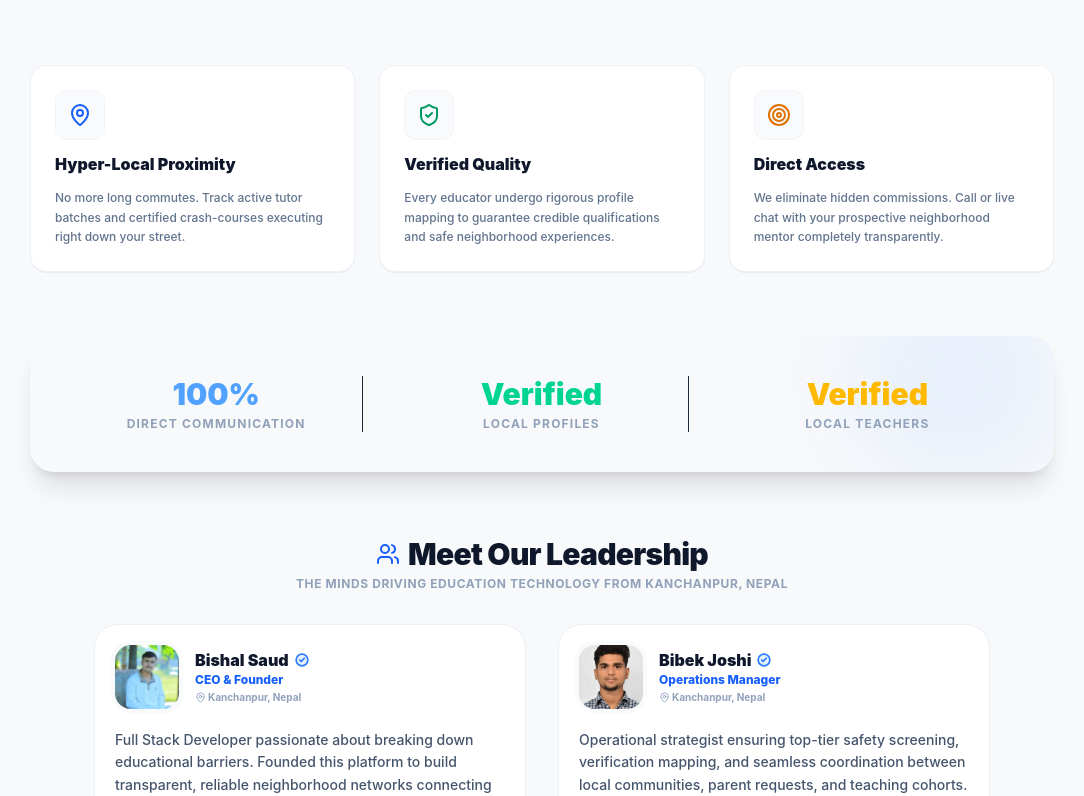
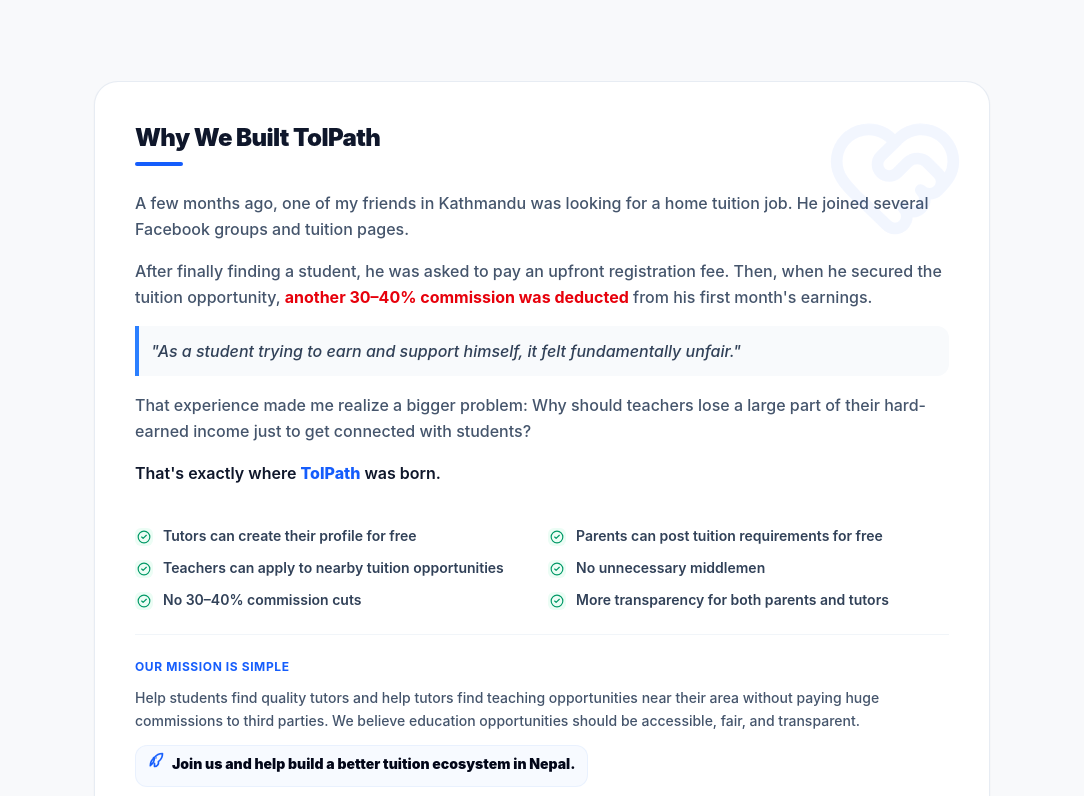
Before and after one commit to Bishal-Saud/Dealdoko-, a React (Vite) app: page /aboutus in a window 1280 px wide. Shown: the part 384-1180 px from the top of the page, without its empty margins (98-1182 px from the left). Built offline with nearby package versions, Linux system fonts and the light colour scheme; no server answers.

Commit message:
bug fixed

```diff
--- a/src/Pages/AboutUsPage.jsx
+++ b/src/Pages/AboutUsPage.jsx
@@ -9,7 +9,9 @@ import {
   PhoneCall,
   Mail,
   Layers,
-  CheckCircle2
+  CheckCircle2,
+  ArrowRight,
+  HeartHandshake
 } from 'lucide-react';
 import toast, { Toaster } from 'react-hot-toast';
 
@@ -20,8 +22,6 @@ import HomeLayout from '../Layouts/HomeLayout';
 import SocialMedia from '../components/SocialMedia';
 
 function AboutUsPage() {
-
-
 
   const team = [
     {
@@ -68,7 +68,6 @@ function AboutUsPage() {
       },
     });
 
-    // Smooth delay before popping native client layer
     setTimeout(() => {
       window.location.href = `mailto:${email}?subject=Tuition Platform Inquiry`;
     }, 400);
@@ -83,7 +82,7 @@ function AboutUsPage() {
     {
       icon: <ShieldCheck className="text-emerald-600" size={24} />,
       title: "Verified Quality",
-      desc: "Every educator undergo rigorous profile mapping to guarantee credible qualifications and safe neighborhood experiences."
+      desc: "Every educator undergoes rigorous profile mapping to guarantee credible qualifications and safe neighborhood experiences."
     },
     {
       icon: <Target className="text-amber-600" size={24} />,
@@ -92,15 +91,20 @@ function AboutUsPage() {
     }
   ];
 
+  const pillars = [
+    "Tutors can create their profile for free",
+    "Parents can post tuition requirements for free",
+    "Teachers can apply to nearby tuition opportunities",
+    "No unnecessary middlemen",
+    "No 30–40% commission cuts",
+    "More transparency for both parents and tutors"
+  ];
+
   return (
     <HomeLayout>
-
-
-    <div className="min-h-screen bg-slate-50/50 text-slate-800 antialiased py-12 px-4 sm:px-6 lg:px-8 space-y-16">
-      {/* Dynamic Toast Mount Registry Wrapper Container */}
+      <div className="min-h-screen bg-slate-50/50 text-slate-800 antialiased py-12 px-4 sm:px-6 lg:px-8 space-y-20">
         <Toaster position="top-center" reverseOrder={false} />
 
-      {/* 1. HERO VISION BANNER */}
         <section className="max-w-5xl mx-auto text-center space-y-4">
           <div className="inline-flex items-center gap-2 px-3 py-1 bg-blue-50 text-blue-700 rounded-full text-xs font-bold uppercase tracking-wider">
             <Sparkles size={14} className="text-blue-600 animate-pulse" /> Empowering Local Education
@@ -113,7 +117,64 @@ function AboutUsPage() {
           </p>
         </section>
 
-      {/* 2. PLATFORM VALUES / ADVANTAGES */}
+
+        <section className="max-w-4xl mx-auto bg-white border border-slate-200/80 rounded-3xl p-6 md:p-10 shadow-xs relative overflow-hidden">
+          <div className="absolute top-0 right-0 p-6 opacity-5 pointer-events-none hidden sm:block">
+            <HeartHandshake size={140} className="text-blue-600" />
+          </div>
+
+          <div className="space-y-6">
+            <div className="space-y-2">
+              <h2 className="text-xl md:text-2xl font-black text-slate-900 tracking-tight">
+                Why We Built TolPath
+              </h2>
+              <div className="h-1 w-12 bg-blue-600 rounded-full" />
+            </div>
+
+            <div className="text-slate-600 text-sm md:text-base space-y-4 leading-relaxed font-medium">
+              <p>
+                A few months ago, one of my friends in Kathmandu was looking for a home tuition job. He joined several Facebook groups and tuition pages.
+              </p>
+              <p>
+                After finally finding a student, he was asked to pay an upfront registration fee. Then, when he secured the tuition opportunity, <span className="text-red-600 font-bold">another 30–40% commission was deducted</span> from his first month's earnings.
+              </p>
+              <p className="italic bg-slate-50 border-l-4 border-blue-500 p-3 rounded-r-xl text-slate-700">
+                "As a student trying to earn and support himself, it felt fundamentally unfair."
+              </p>
+              <p>
+                That experience made me realize a bigger problem: Why should teachers lose a large part of their hard-earned income just to get connected with students?
+              </p>
+              <p className="font-semibold text-slate-900">
+                That's exactly where <span className="text-blue-600 font-extrabold">TolPath</span> was born.
+              </p>
+            </div>
+
+
+            <div className="grid grid-cols-1 sm:grid-cols-2 gap-3 pt-4">
+              {pillars.map((item, idx) => (
+                <div key={idx} className="flex items-start gap-2.5">
+                  <div className="p-0.5 bg-emerald-50 text-emerald-600 rounded-md mt-0.5 shrink-0">
+                    <CheckCircle2 size={14} className="fill-emerald-50" />
+                  </div>
+                  <span className="text-xs md:text-sm font-semibold text-slate-700">{item}</span>
+                </div>
+              ))}
+            </div>
+
+            <div className="pt-6 border-t border-slate-100 space-y-3">
+              <p className="text-xs font-bold uppercase tracking-wider text-blue-600">Our Mission is Simple</p>
+              <p className="text-sm text-slate-600 font-medium leading-relaxed">
+                Help students find quality tutors and help tutors find teaching opportunities near their area without paying huge commissions to third parties. We believe education opportunities should be accessible, fair, and transparent.
+              </p>
+              <div className="pt-2 flex flex-wrap items-center gap-2 text-xs md:text-sm font-black text-slate-950 bg-blue-50/50 p-3 rounded-xl border border-blue-100/50 w-max max-w-full">
+                <RocketIcon className="text-blue-600 animate-bounce" />
+                <span>Join us and help build a better tuition ecosystem in Nepal.</span>
+              </div>
+            </div>
+          </div>
+        </section>
+
+
         <section className="max-w-5xl mx-auto grid grid-cols-1 md:grid-cols-3 gap-6">
           {features.map((feat, index) => (
             <div key={index} className="bg-white border border-slate-200/60 p-6 rounded-2xl shadow-2xs hover:shadow-md transition duration-300 space-y-3">
@@ -126,8 +187,7 @@ function AboutUsPage() {
           ))}
         </section>
 
-      {/* 3. DYNAMIC STATS INSIGHT */}
-      <section className="max-w-5xl mx-auto bg-gradient-to-r  text-white rounded-3xl p-8 md:p-10 shadow-xl relative overflow-hidden">
+        <section className="max-w-5xl mx-auto bg-gradient-to-br from-slate-900 via-indigo-950 to-slate-900 text-white rounded-3xl p-8 md:p-10 shadow-xl relative overflow-hidden">
           <div className="absolute right-0 bottom-0 w-48 h-48 bg-blue-500/10 rounded-full blur-3xl pointer-events-none" />
           <div className="relative z-10 grid grid-cols-1 md:grid-cols-3 gap-8 text-center divide-y md:divide-y-0 md:divide-x divide-slate-800">
             <div className="space-y-1">
@@ -138,10 +198,6 @@ function AboutUsPage() {
               <div className="text-3xl font-black text-emerald-400">Verified</div>
               <div className="text-xs font-bold uppercase tracking-widest text-slate-400">Local Profiles</div>
             </div>
-          {/* <div className="space-y-1 pt-6 md:pt-0">
-            <div className="text-3xl font-black text-amber-400">रू 0</div>
-            <div className="text-xs font-bold uppercase tracking-widest text-slate-400">Hidden Middleman Fees</div>
-          </div> */}
             <div className="space-y-1 pt-6 md:pt-0">
               <div className="text-3xl font-black text-amber-400">Verified</div>
               <div className="text-xs font-bold uppercase tracking-widest text-slate-400">Local Teachers</div>
@@ -149,9 +205,7 @@ function AboutUsPage() {
           </div>
         </section>
 
-
-
-      {/* 4. LEADERSHIP TEAM SECTION */}
+        {/*  LEADERSHIP TEAM SECTION */}
         <section className="max-w-4xl mx-auto space-y-8">
           <div className="text-center">
             <h2 className="text-2xl md:text-3xl font-black text-slate-900 tracking-tight flex items-center justify-center gap-2">
@@ -162,14 +216,13 @@ function AboutUsPage() {
             </p>
           </div>
 
-        <div className="grid grid-cols-1 sm:grid-cols-2 gap-8">
+          <div className="grid grid-cols-1 sm:grid-cols-2 lg:grid-cols-3 gap-6">
             {team.map((member, index) => (
               <div
                 key={index}
                 className="bg-white border border-slate-200/60 rounded-3xl p-5 shadow-2xs hover:shadow-md transition duration-300 flex flex-col justify-between group"
               >
                 <div className="space-y-4">
-                {/* Image & Main Meta row */}
                   <div className="flex items-center gap-4">
                     <div className="w-16 h-16 rounded-2xl overflow-hidden bg-slate-100 ring-4 ring-slate-50 shrink-0">
                       <img
@@ -192,42 +245,50 @@ function AboutUsPage() {
                     </div>
                   </div>
 
-                {/* Description Bio */}
-                <p className="text-xs md:text-sm text-slate-600 leading-relaxed font-medium pt-1">
+                  <p className="text-xs text-slate-600 leading-relaxed font-medium pt-1">
                     {member.bio}
                   </p>
                 </div>
 
-              {/* Communication Links Group Row Footer Layout */}
                 <div className="grid grid-cols-2 gap-2 pt-4 border-t border-slate-50 mt-5">
                   <a
                     href={`tel:${member.phone}`}
                     className="py-2.5 bg-emerald-50 hover:bg-emerald-100 text-emerald-700 rounded-xl text-xs font-black flex items-center justify-center gap-1.5 transition"
                   >
-                  <PhoneCall size={12} /> Call Direct
+                    <PhoneCall size={12} /> Call
                   </a>
                   <button
                     onClick={() => handleEmailInitiation(member.name, member.email)}
                     className="py-2.5 bg-slate-900 hover:bg-slate-800 text-white rounded-xl text-xs font-black flex items-center justify-center gap-1.5 transition shadow-2xs cursor-pointer"
                   >
-                  <Mail size={12} /> Send Mail
+                    <Mail size={12} /> Mail
                   </button>
                 </div>
               </div>
             ))}
           </div>
         </section>
-<SocialMedia/>
-      {/* 5. COMMUNITY FOOTNOTE */}
+
+        <SocialMedia />
+
+
         <div className="max-w-md mx-auto text-center border-t border-slate-200/60 pt-8">
           <p className="text-xs text-slate-400 font-bold flex items-center justify-center gap-1.5">
             <GraduationCap size={14} /> Building the future of learning, one neighborhood at a time.
           </p>
         </div>
-
       </div>
     </HomeLayout>
   );
 }
 
+
+function RocketIcon(props) {
+  return (
+    <svg fill="none" viewBox="0 0 24 24" strokeWidth={2.5} stroke="currentColor" className={`w-4 h-4 ${props.className}`}>
+      <path strokeLinecap="round" strokeLinejoin="round" d="M15.59 14.37a6 6 0 01-5.84 7.38v-4.8m5.84-2.58a14.98 14.98 0 006.16-12.12A14.98 14.98 0 009.63 8.38m5.96 5.99V14.38m-5.96-6a14.98 14.98 0 00-6.16 12.12A14.98 14.98 0 009.63 8.38m0 0H8.25m4.125 0a.375.375 0 11-.75 0 .375.375 0 01.75 0z" />
+    </svg>
+  );
+}
+
 export default AboutUsPage;
```
Lines whose indentation alone changed are shown as unchanged.
